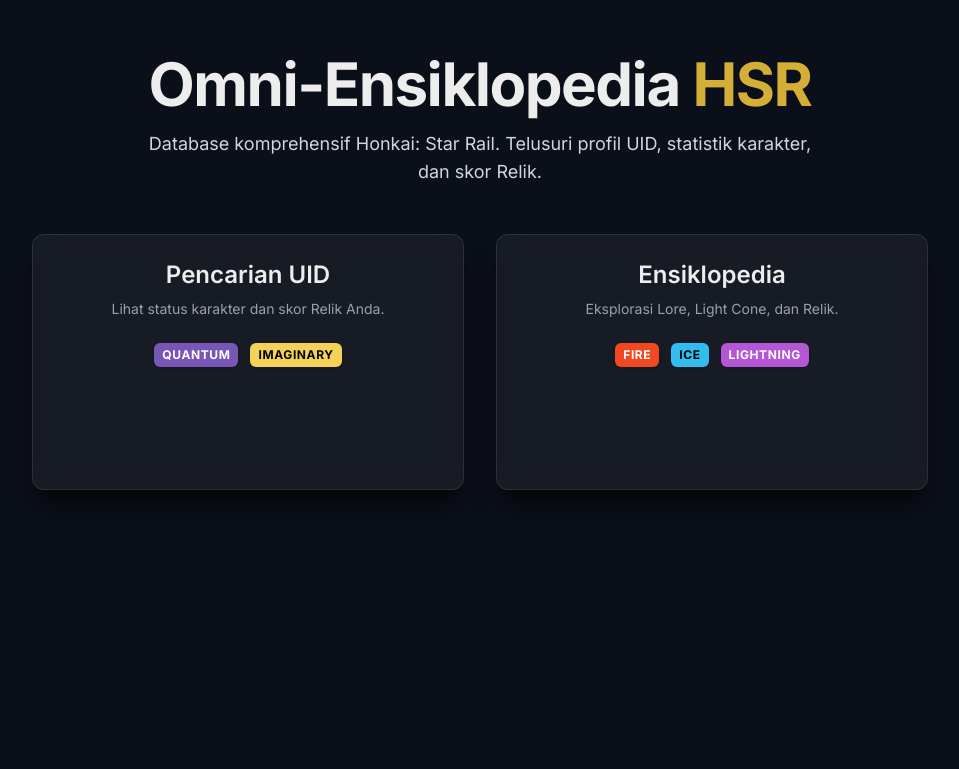
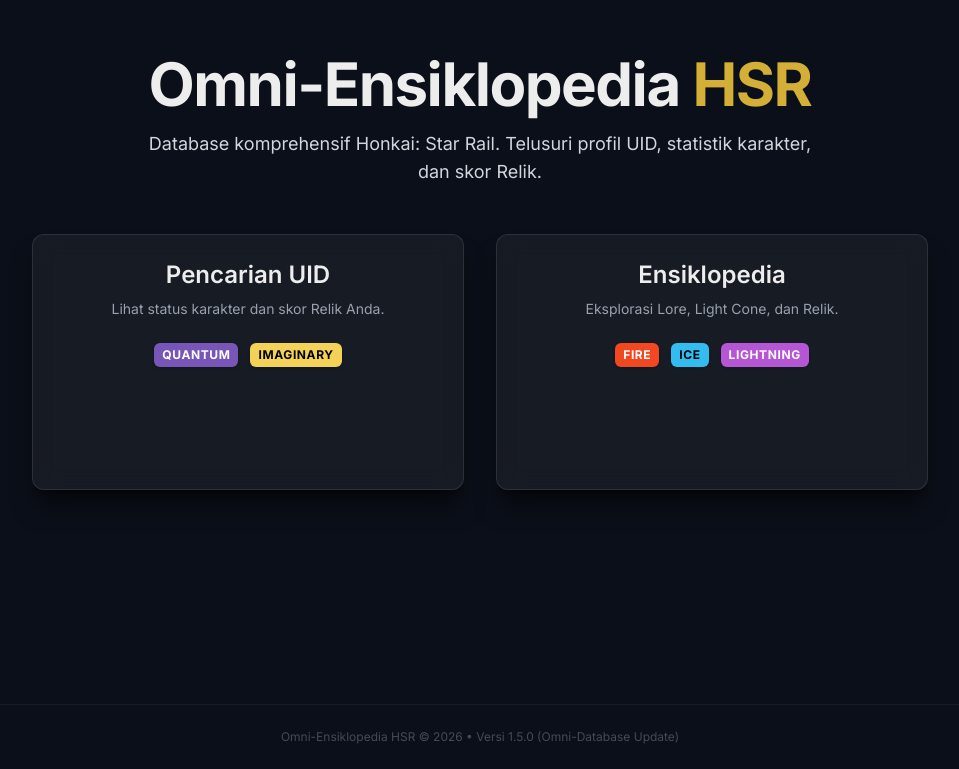
Before and after one commit to kuroad/omni-app, a Next.js app in the folder frontend/: page / in a window 1280 px wide. Shown: the part 128-897 px from the top of the page, without its empty margins (160-1119 px from the left). Before the commit the page ends 800 px from the top, so only its background shows below. Built offline with nearby package versions, Linux system fonts and the light colour scheme.

Commit message:
feat: add version number footer to the application

```diff
--- a/frontend/src/app/layout.tsx
+++ b/frontend/src/app/layout.tsx
@@ -17,9 +17,14 @@
 }>) {
   return (
     <html lang="id">
-      <body className={`${inter.className} min-h-screen bg-[var(--background)] text-[var(--foreground)]`}>
+      <body className={`${inter.className} min-h-screen flex flex-col bg-[var(--background)] text-[var(--foreground)]`}>
         <ReactQueryProvider>
-          {children}
+          <div className="flex-1">
+            {children}
+          </div>
+          <footer className="w-full text-center py-6 text-gray-500/60 text-xs border-t border-white/5 mt-8">
+            <p>Omni-Ensiklopedia HSR &copy; 2026 • Versi 1.5.0 (Omni-Database Update)</p>
+          </footer>
         </ReactQueryProvider>
       </body>
     </html>
```
